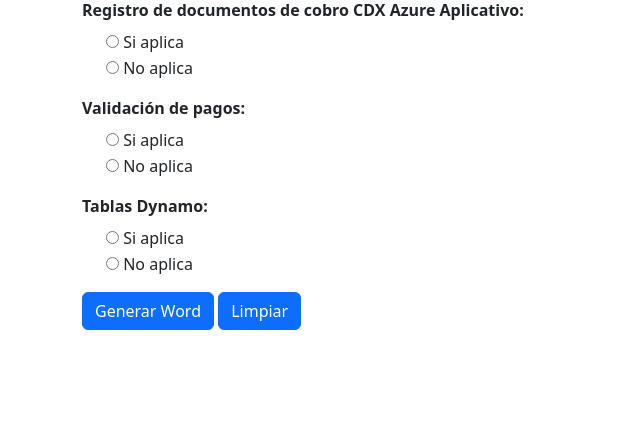
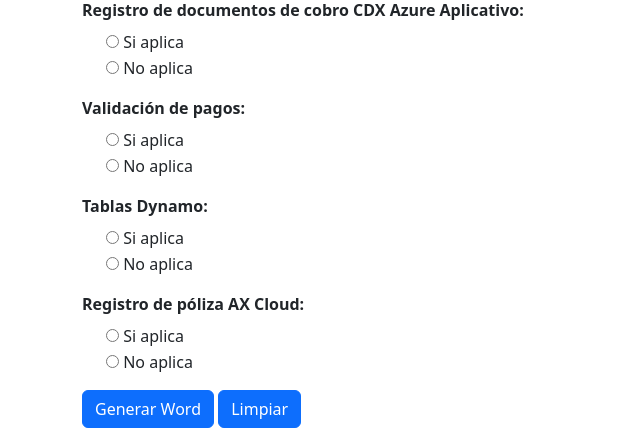
Before and after one commit to alonso0929/GenerarReporte, a Flask app: template templates/indexV2.html in a window 1280 px wide. Shown: the part 1504-1932 px from the top of the page, without its empty margins (0-640 px from the left). Before the commit the page ends 1834 px from the top, so only its background shows below. Run offline with Flask 3, Linux system fonts and the light colour scheme; the template is opened without the code that fills it, so the values that code supplies are empty.

Commit message:
Se agrego una nueva validacion

```diff
--- a/templates/indexV2.html
+++ b/templates/indexV2.html
@@ -405,6 +405,38 @@
             </div>
         </div>
 
+        <div class="mb-3">
+            <label class="form-label" name="titulo11"><b>Registro de póliza AX Cloud:</b></label>
+            <div class="form-check">
+                <label>
+                    <input type="radio" name="opcion_radio11" value="Si aplica" onclick="toggleInputFile('inputFileContainer11', true)">
+                    Si aplica
+                </label>
+            </div>
+            <div class="form-check">
+                <label>
+                    <input type="radio" name="opcion_radio11" value="No aplica" onclick="toggleInputFile('inputFileContainer11', false)">
+                    No aplica
+                </label>
+            </div>
+
+            <div id="inputFileContainer11" class="hidden">
+                <div class="mb-3">
+                    <label for="estado11" class="form-label">Estado de la evidencia:</label>
+                    <select name="estado11" class="form-select">
+                        <option value="" disabled selected>Seleccione estado:</option>
+                        <option value="Conforme">Conforme</option>
+                        <option value="Observado">Observado</option>
+                    </select>
+                </div>
+
+                <label for="comentarios" class="form-label">Comentarios adicionales:</label>
+                <input type="text" name="comentario11" class="form-control">
+                <label for="imagen11" class="form-label">Evidencia:</label>
+                <input type="file" name="imagenes11[]" class="form-control" accept="image/*" multiple>
+            </div>
+        </div>
+
         <input type="submit" value="Generar Word" class="btn btn-primary">
         <button type="button" onclick="limpiarCampos()" class="btn btn-primary">Limpiar</button>
     </form>
```
Also changed, not shown: 4 other files.
